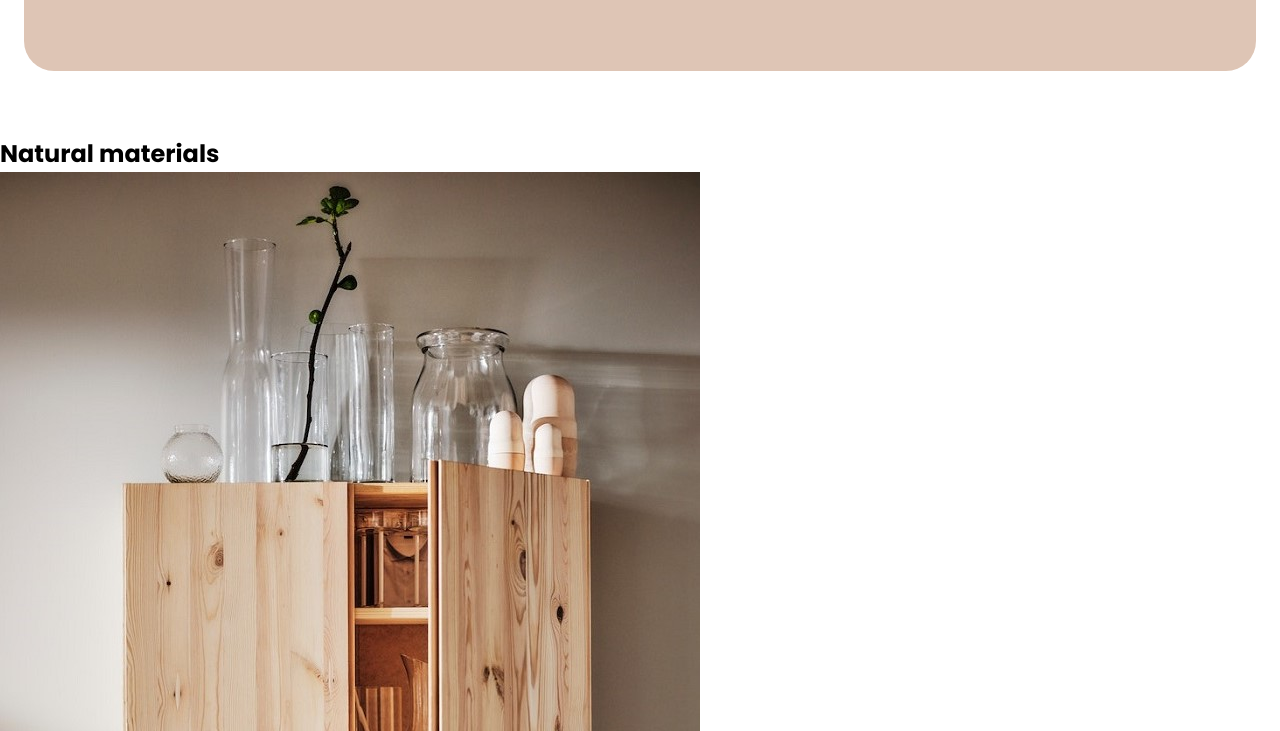
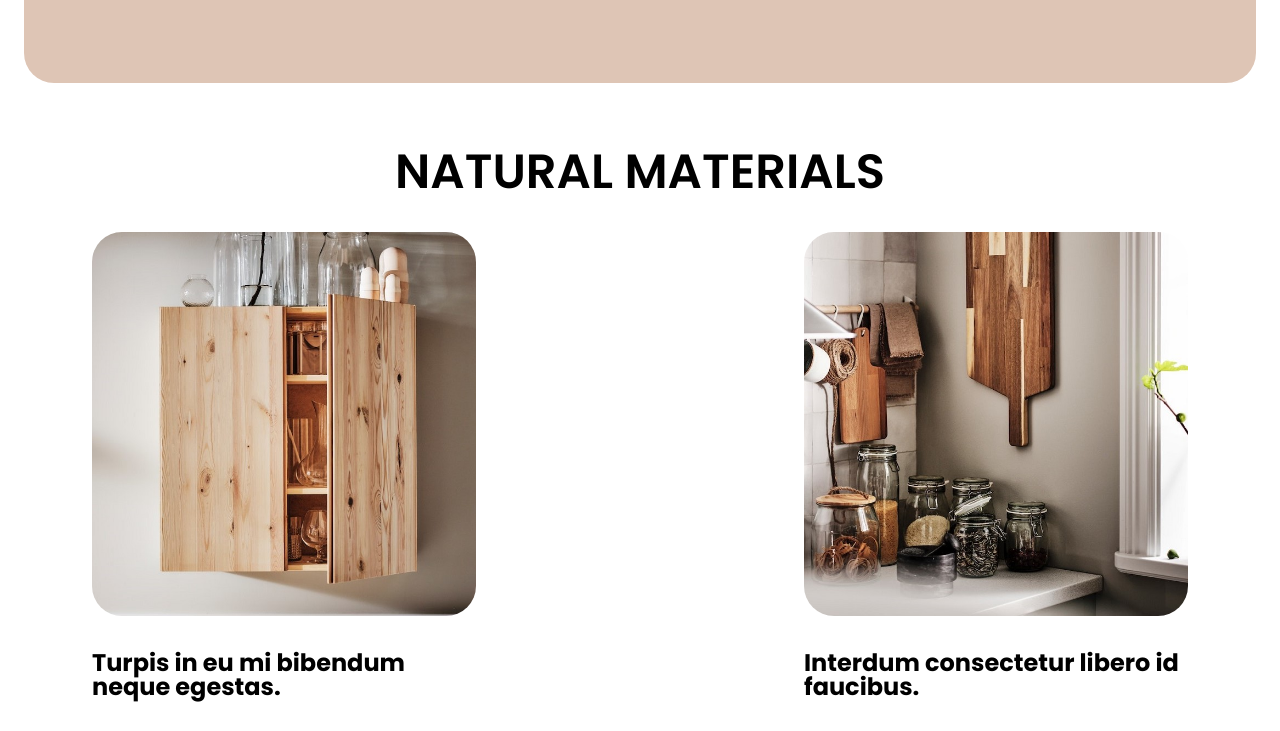
Before and after one commit to gl-el/odin-landing-page, a plain HTML site: page index.html in a window 1280 px wide. Shown: the part 763-1494 px from the top of the page. Drawn offline with Linux system fonts and the light colour scheme.

Commit message:
cards added

```diff
--- a/index.html
+++ b/index.html
@@ -5,7 +5,7 @@
     <meta charset="UTF-8">
     <title>Odin landing page</title>
     <link rel="stylesheet" href="style.css">
-    <link rel="stylesheet" href="https://fonts.googleapis.com/css2?family=Poppins:wght@400;700;900&display=swap">
+    <link rel="stylesheet" href="https://fonts.googleapis.com/css2?family=Poppins:wght@400;600;700;900&display=swap">
 </head>
 
 <body>
@@ -22,12 +22,12 @@
             <div class="introduction-block">
                 <h1>Lorem ipsum dolor</h1>
                 <p>Lorem ipsum dolor sit amet, consectetur adipiscing elit, sed do eiusmod tempor incididunt ut labore
-                    et
-                    dolore magna aliqua.  </p>
+                    et dolore magna aliqua. Ut enim ad minim veniam, quis nostrud exercitation ullamco laboris nisi ut
+                    aliquip ex ea commodo consequat </p>
                 <div class="introduction-button">
                     <a class="button try-now" href="#index.html">try now</a>
                 </div>
-                </div>
+            </div>
             <img class="introduction-image" src="./images/intertior.jpeg" alt="interior">
         </div>
         <div class="materials">
--- a/style.css
+++ b/style.css
@@ -8,7 +8,7 @@ body {
     margin: 0;
     display: flex;
     flex-direction: column;
-    line-height: 1.5;
+    line-height: 1;
 }
 
 ul {
@@ -20,6 +20,7 @@ a {
     text-decoration: none;
     font-size: 16px;
     font-weight: 400;
+    line-height: 1.5;
 }
 
 .header {
@@ -93,6 +94,11 @@ h1 {
     font-size: 72px;
     font-weight: 700;
     text-transform: uppercase;
+    line-height: 120%;
+}
+
+.introduction-block>p {
+    line-height: 180%;
 }
 
 .try-now {
@@ -104,3 +110,59 @@ h1 {
     text-transform: uppercase;
     display: inline-block;
 }
+
+.materials {
+    margin:65px 92px 80px 92px;
+    display: flex;
+    flex-direction: column;
+    justify-content: space-between;
+    align-items: center;
+    gap: 36px;
+}
+
+.materials>h2 {
+    font-weight:600;
+    font-size: 48px;
+    line-height: 1;
+    text-transform: uppercase;
+}
+
+.cards {
+    display: flex;
+    justify-content:space-between;
+    flex-wrap: wrap;
+}
+
+.card {
+    display: flex;
+    flex-direction:column;
+    justify-content: flex-start;;
+    align-items: center;
+    flex-basis: 384px;
+    gap: 35px;
+}
+
+.card>img {
+    width:384px;
+    height:384px;
+    border-radius:30px;
+    object-fit:cover;
+
+}
+
+.card:nth-child(1)>img {
+    object-position: center;
+}
+
+.card:nth-child(2)>img {
+    object-position: 0px -150px;
+}
+
+.card:nth-child(3)>img {
+    object-position: 0px -165px;
+}
+
+.card>h3, .card>p {
+    font-size: 24px;
+    line-height:1;
+}
```
